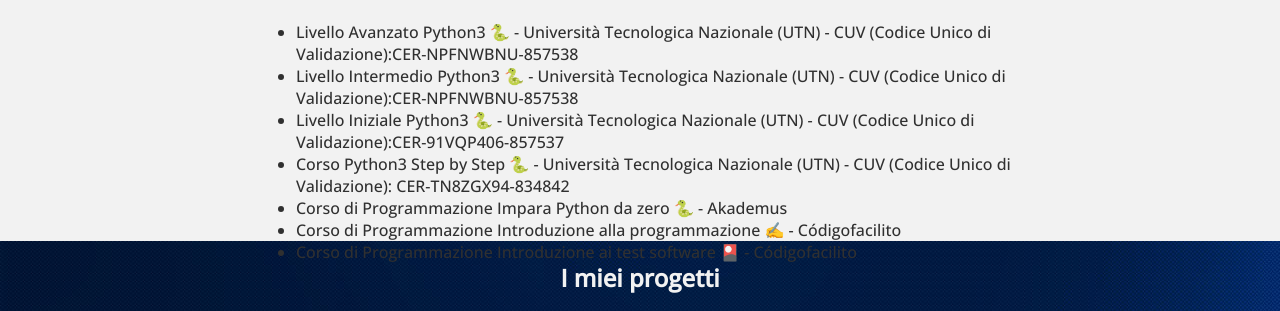
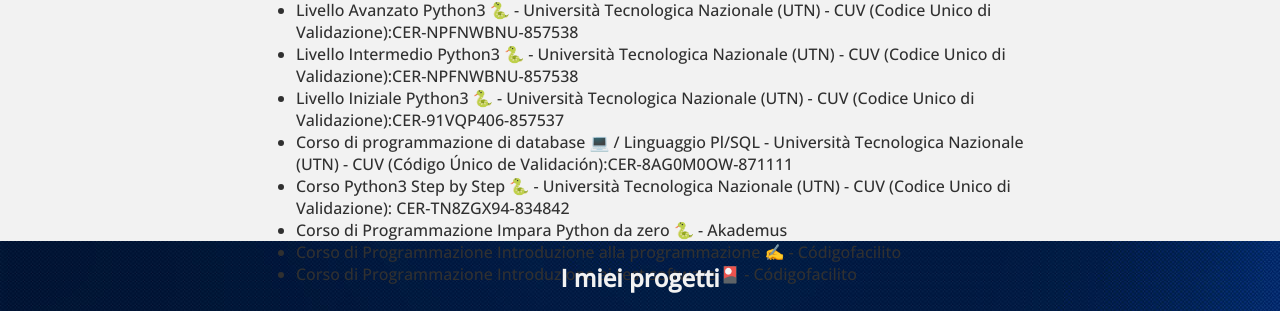
Before and after one commit to Dagetto/Portfolio-ITA-ver, a plain HTML site: page index.html in a window 1280 px wide. Shown: the part 1511-1822 px from the top of the page. Drawn offline with nearby package versions, Linux system fonts and the light colour scheme.

Commit message:
Update index.html

```diff
--- a/index.html
+++ b/index.html
@@ -74,6 +74,7 @@
             <li>Livello Avanzato Python3 🐍 - Università Tecnologica Nazionale (UTN) - CUV (Codice Unico di Validazione):CER-NPFNWBNU-857538</li>
             <li>Livello Intermedio Python3 🐍 - Università Tecnologica Nazionale (UTN) - CUV (Codice Unico di Validazione):CER-NPFNWBNU-857538</li>
             <li>Livello Iniziale Python3 🐍 - Università Tecnologica Nazionale (UTN) - CUV (Codice Unico di Validazione):CER-91VQP406-857537</li>
+            <li>Corso di programmazione di database 💻 / Linguaggio Pl/SQL - Università Tecnologica Nazionale (UTN) - CUV (Código Único de Validación):CER-8AG0M0OW-871111 </li>
             <li>Corso Python3 Step by Step 🐍 - Università Tecnologica Nazionale (UTN) - CUV (Codice Unico di Validazione): CER-TN8ZGX94-834842</li>
             <li>Corso di Programmazione Impara Python da zero 🐍 - Akademus </li>
             <li>Corso di Programmazione Introduzione alla programmazione ✍ - Códigofacilito </li>
```
